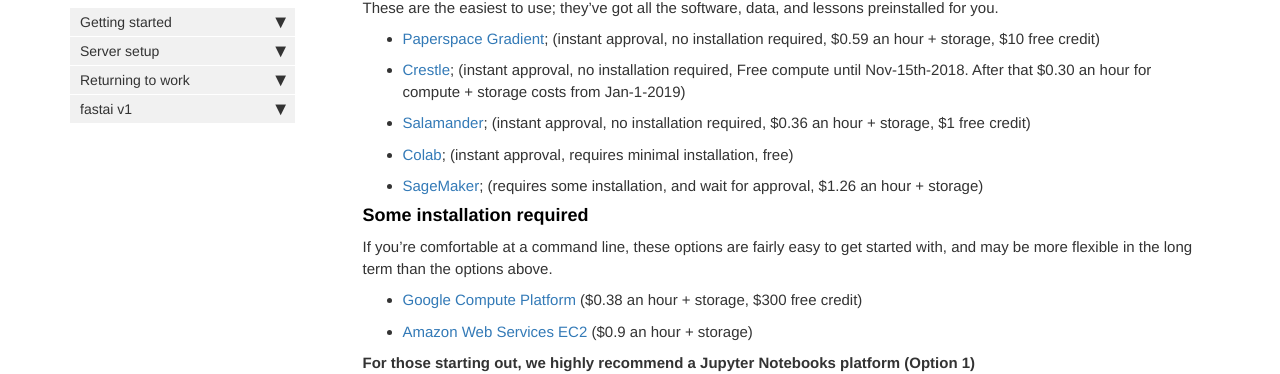
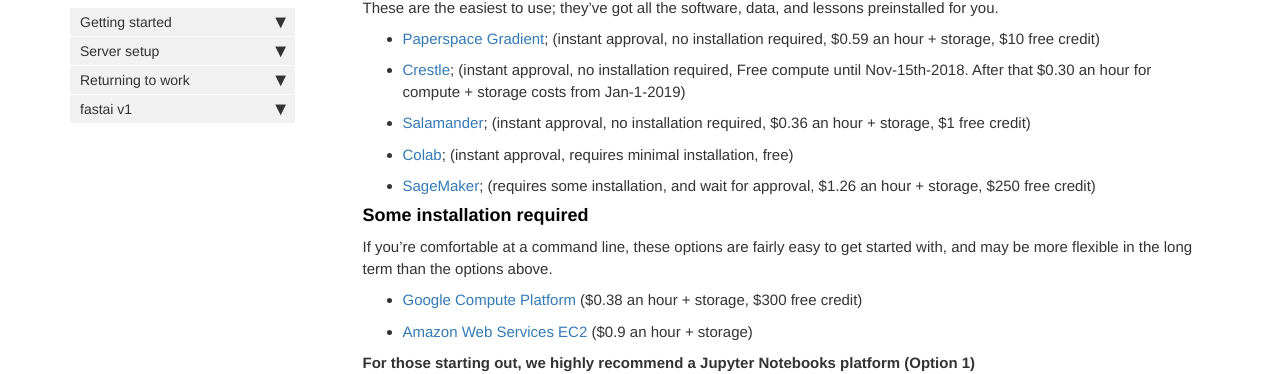
Before and after one commit to tamersalama/course-v3, a Jekyll site: the page built from docs/index.md, in a window 1280 px wide and 900 px high, scrolled down 818 px. Shown: the part 83-457 px from the top of the window. Built offline with Jekyll 4.4.1, drawn with Linux system fonts in a browser that asks for light colours; nearby versions of some CDN libraries; comment, search, counter and statistics services are not loaded.

Commit message:
Add variable SageMaker EBS volume sizes and AWS credit to the docs (#52)
* Add EBS volume size instructions for SageMaker.

* Add SageMaker free credit to the index page.

```diff
--- a/docs/index.md
+++ b/docs/index.md
@@ -24,7 +24,7 @@
 - [Crestle](/start_crestle.html); (instant approval, no installation required, Free compute until Nov-15th-2018. After that $0.30 an hour for compute + storage costs from Jan-1-2019)
 - [Salamander](/start_salamander.html); (instant approval, no installation required, $0.36 an hour + storage, $1 free credit)
 - [Colab](/start_colab.html); (instant approval, requires minimal installation, free)
-- [SageMaker](/start_sagemaker.html); (requires some installation, and wait for approval, $1.26 an hour + storage)
+- [SageMaker](/start_sagemaker.html); (requires some installation, and wait for approval, $1.26 an hour + storage, $250 free credit)
 
 #### Some installation required
 
```
Also changed, not shown: docs/start_sagemaker.md (+4 -0 lines), docs/images/sagemaker/13.png, docs/images/sagemaker/24.png (added).
